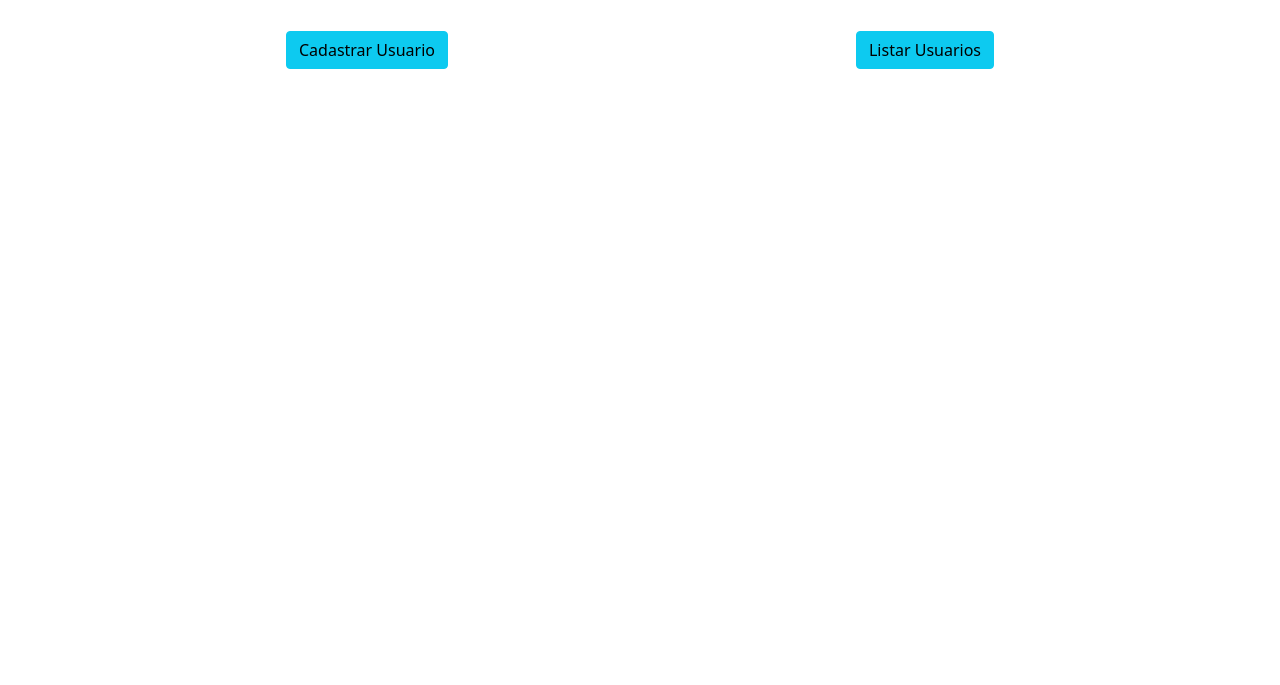
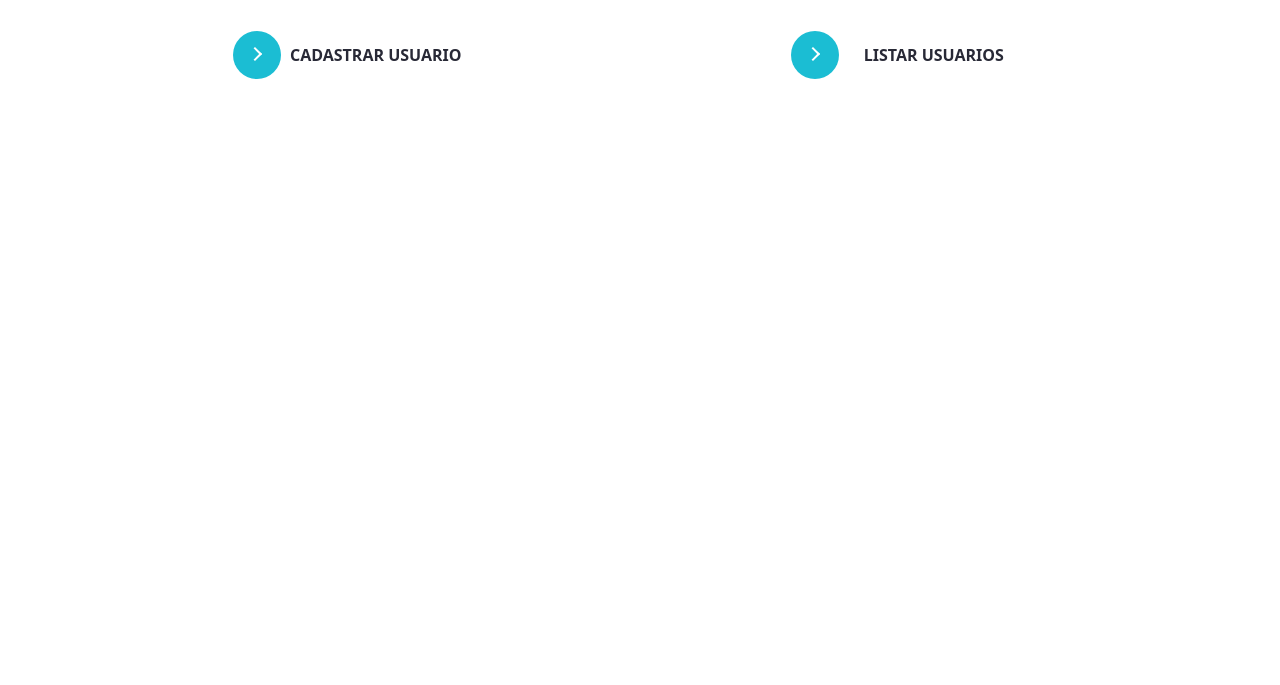
Before and after one commit to Rick504/Listando-Usuarios-API-via-Ajax-jQuery, a plain HTML site: page index.html in a window 1280 px wide. Shown: the part 115-800 px from the top of the page. Drawn offline with nearby package versions, Linux system fonts and the light colour scheme.

Commit message:
Começando a estilizar um pouco mais o site

```diff
--- /dev/null
+++ b/css/buttons.css
@@ -0,0 +1,83 @@
+      /* From uiverse.io */
+      button {
+        position: relative;
+        display: inline-block;
+        cursor: pointer;
+        outline: none;
+        border: 0;
+        vertical-align: middle;
+        text-decoration: none;
+        background: transparent;
+        padding: 0;
+        font-size: inherit;
+        font-family: inherit;
+       }
+
+       button.learn-more {
+        width: 16rem;
+        height: auto;
+       }
+
+       button.learn-more .circle {
+        transition: all 0.45s cubic-bezier(0.65, 0, 0.076, 1);
+        position: relative;
+        display: block;
+        margin: 0;
+        width: 3rem;
+        height: 3rem;
+        background: #1bbdd3;
+        border-radius: 1.625rem;
+       }
+
+       button.learn-more .circle .icon {
+        transition: all 0.45s cubic-bezier(0.65, 0, 0.076, 1);
+        position: absolute;
+        top: 0;
+        bottom: 0;
+        margin: auto;
+        background: #fff;
+       }
+
+       button.learn-more .circle .icon.arrow {
+        transition: all 0.45s cubic-bezier(0.65, 0, 0.076, 1);
+        left: 0.625rem;
+        width: 1.125rem;
+        height: 0.125rem;
+        background: none;
+       }
+
+       button.learn-more .circle .icon.arrow::before {
+        position: absolute;
+        content: "";
+        top: -0.29rem;
+        right: 0.0625rem;
+        width: 0.625rem;
+        height: 0.625rem;
+        border-top: 0.125rem solid #fff;
+        border-right: 0.125rem solid #fff;
+        transform: rotate(45deg);
+       }
+
+       button.learn-more .button-text {
+        transition: all 0.45s cubic-bezier(0.65, 0, 0.076, 1);
+        position: absolute;
+        top: 0;
+        left: 0;
+        right: 0;
+        bottom: 0;
+        padding: 0.75rem 0;
+        margin: 0 0 0 1.85rem;
+        color: #282936;
+        font-weight: 700;
+        line-height: 1.6;
+        text-align: center;
+        text-transform: uppercase;
+       }
+
+       button:hover .circle {
+        width: 100%;
+       }
+
+       button:hover .button-text {
+        color: #fff;
+       }
--- a/index.html
+++ b/index.html
@@ -22,18 +22,40 @@
         * { margin: 0; padding: 0; }
       .buttons { margin-top: 50px;}
     </style>
+    <link rel="stylesheet" href="./css/buttons.css">
 </head>
 <body>
 
     <div class="container text-center mt-5">
-        <h1>HOME</h1>
+        <h1 class="bg-dark text-white rounded-pill">HOME</h1>
     </div>
 
     <div class="container buttons">
         <div class="row">
             <div class="d-flex justify-content-around">
-                <a class="btn btn-info" href="./create/index.html">Cadastrar Usuario</a>
-                <a class="btn btn-info" href="./list/index.html">Listar Usuarios</a>
+
+                <a href="./create/index.html">
+                    <button class="learn-more">
+                        <span class="circle" aria-hidden="true">
+                        <span class="icon arrow"></span>
+                        </span>
+                        <span class="button-text">
+                            Cadastrar Usuario
+                        </span>
+                      </button>
+                </a>
+
+                <a href="./list/index.html">
+                  <button class="learn-more">
+                    <span class="circle" aria-hidden="true">
+                    <span class="icon arrow"></span>
+                    </span>
+                    <span class="button-text">
+                        Listar Usuarios
+                    </span>
+                  </button>
+                </a>
+
             </div>
         </div>
     </div>
```
Also changed, not shown: create/index.html (+2 -2 lines), detail/index.html (+5 -5 lines), form/index.html (+5 -12 lines), list/index.html (+2 -2 lines).
